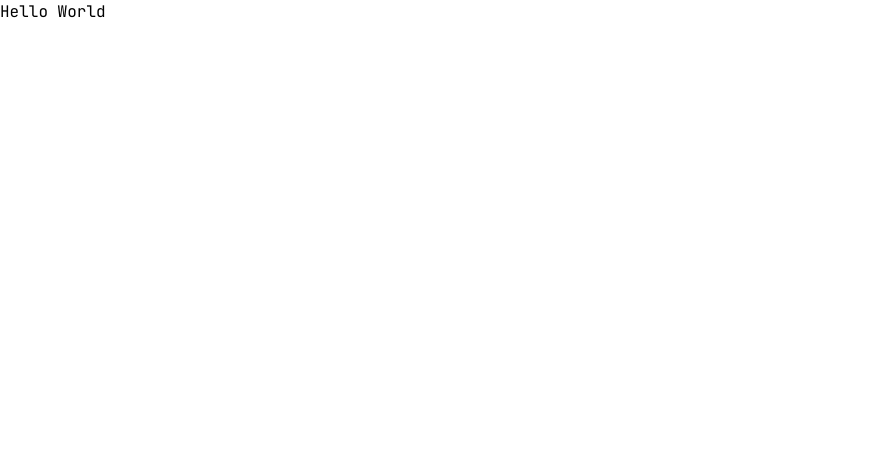
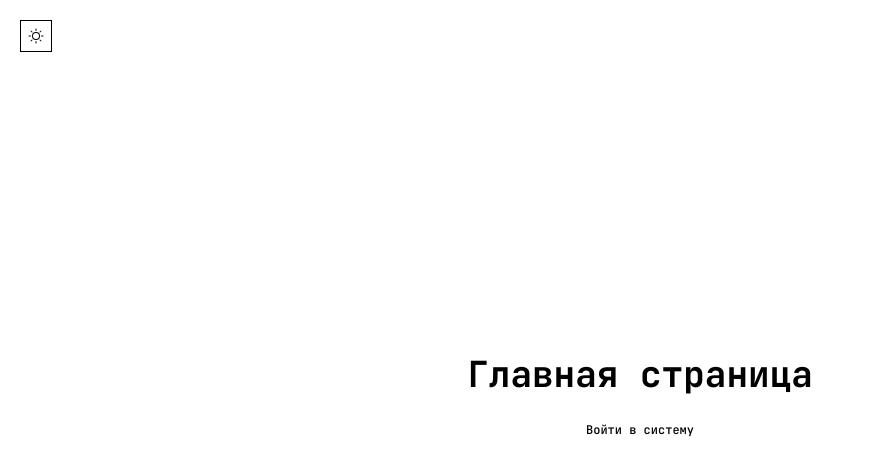
Before and after one commit to TechDanil/my-auth, a Next.js app in the folder auth-client/: page / in a window 1280 px wide. Shown: the top 474 px of the page, without its empty margins (0-873 px from the left). Built offline with nearby package versions, Linux system fonts and the light colour scheme.

Commit message:
Add theme provider, theme toggle, and home page login CTA

```diff
--- a/auth-client/src/app/layout.tsx
+++ b/auth-client/src/app/layout.tsx
@@ -3,6 +3,7 @@ import { Geist, Geist_Mono, JetBrains_Mono } from "next/font/google";
 import { cn } from "@/shared/utils/clsx";
 
 import  '@/shared/styles/globals.css';
+import { ToggleTheme } from "@/shared/components/ui";
 
 import { MainProvider } from "./providers";
 
@@ -34,7 +35,14 @@ export default function RootLayout({
       className={cn("h-full", "antialiased", geistSans.variable, geistMono.variable, "font-mono", jetbrainsMono.variable)}
     >
       <body className="min-h-full flex flex-col">
-        <MainProvider>{children}</MainProvider>
+        <MainProvider>
+          <div className="relative flex min-h-screen flex-col">
+            <ToggleTheme />
+            <div className="flex h-screen w-full items-center justify-center px-4">
+              {children}
+            </div>
+          </div>
+        </MainProvider>
       </body>
     </html>
   );
--- a/auth-client/src/app/page.tsx
+++ b/auth-client/src/app/page.tsx
@@ -1,5 +1,11 @@
-import Image from "next/image";
+import { buttonVariants } from "@/shared/components/ui/button";
+import Link from "next/link";
 
 export default function Home() {
-  return <div>Hello World</div>;
+  return (
+    <div className="space-y-5 text-center">
+      <h1 className="text-4xl font-bold">Главная страница</h1>
+      <Link href="/auth/login" className={buttonVariants()}>Войти в систему</Link>
+    </div>
+  )
 }
--- a/auth-client/src/app/providers/main.provider.tsx
+++ b/auth-client/src/app/providers/main.provider.tsx
@@ -1,13 +1,16 @@
 import { FunctionComponent, PropsWithChildren } from "react"
 
 import { TanstackQueryProvider } from "./tanstack-query.provider"
+import { ThemeProvider } from "./theme.provider"
 
 export const MainProvider: FunctionComponent<PropsWithChildren> = (props) => {
   const { children } = props
 
   return (
     <TanstackQueryProvider>
-      {children}
+      <ThemeProvider attribute="class" defaultTheme="light" disableTransitionOnChange>
+        {children}
+      </ThemeProvider>
     </TanstackQueryProvider>
   )
 }
```
